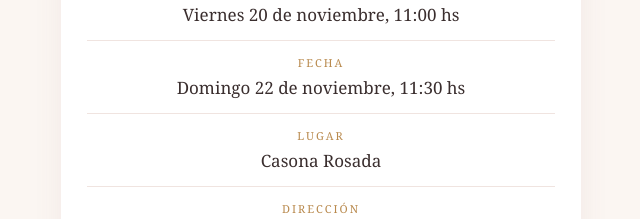
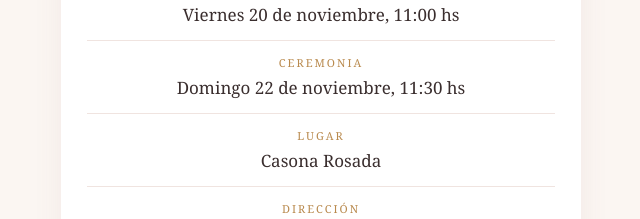
Before and after one commit to nehemias-lezcano/invitacion, a plain HTML site: page index.html in a window 1280 px wide. Shown: the part 354-573 px from the top of the page, 319-959 px from the left. Drawn offline with nearby package versions, Linux system fonts and the light colour scheme.

Commit message:
Update index.html

```diff
--- a/index.html
+++ b/index.html
@@ -257,7 +257,7 @@
       <div class="detail-value">Viernes 20 de noviembre, 11:00 hs</div>
     </div>
     <div class="detail-row">
-      <div class="detail-label">Fecha</div>
+      <div class="detail-label">ceremonia</div>
       <div class="detail-value">Domingo 22 de noviembre, 11:30 hs</div>
     </div>
     <div class="detail-row">
```
